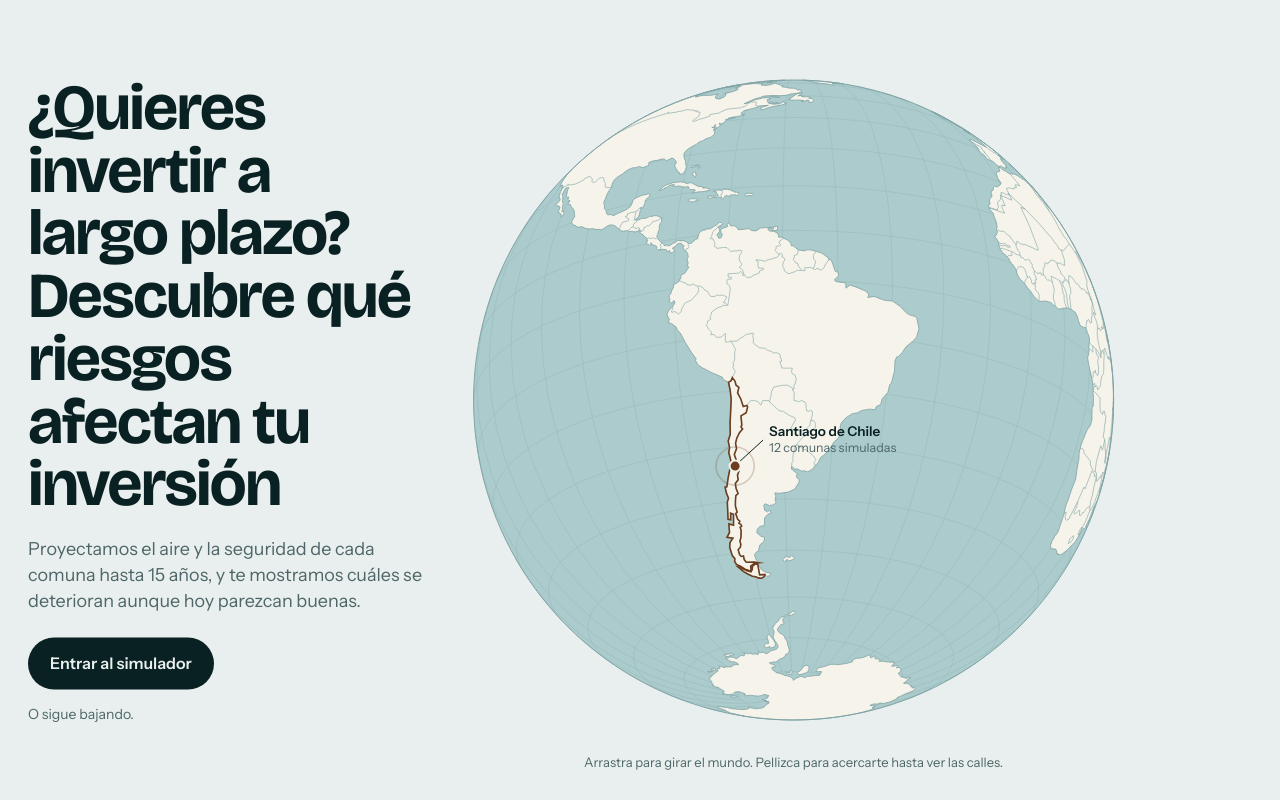
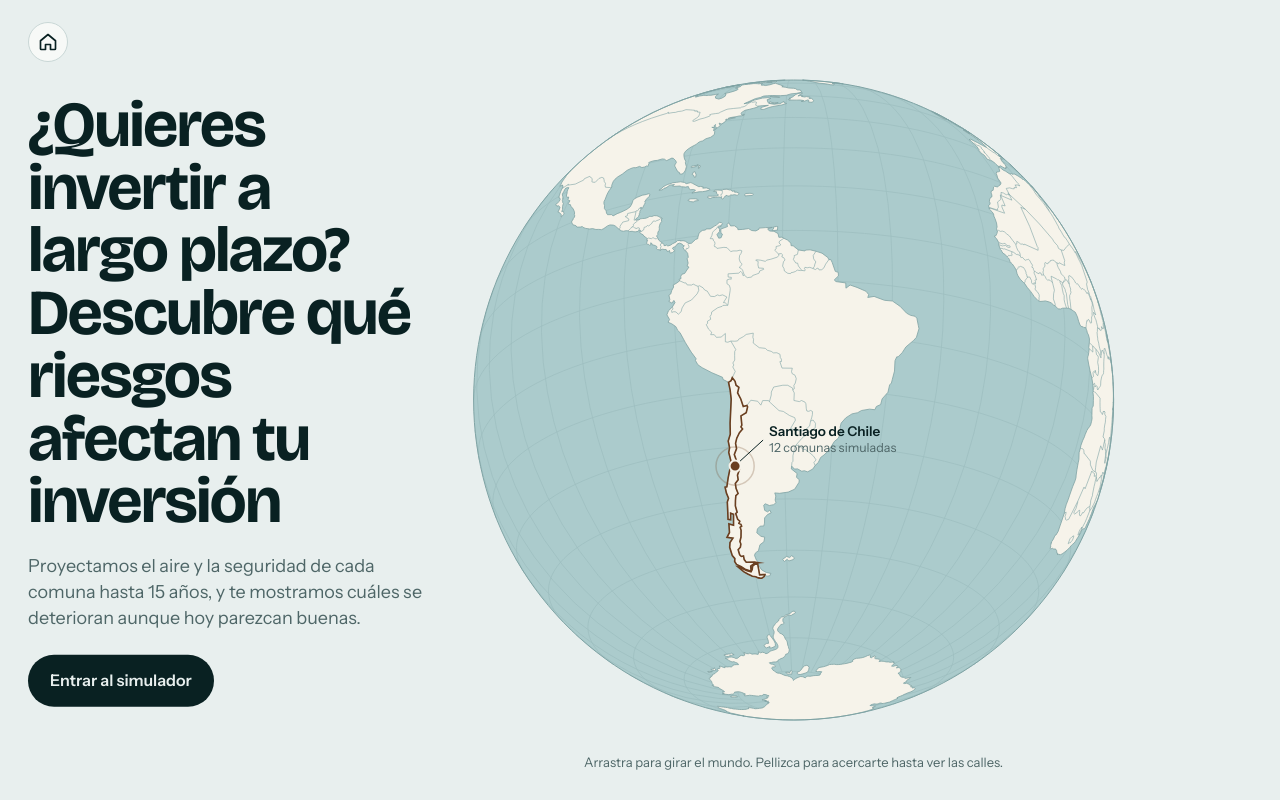
Before and after one commit to platanus-hack/platanus-hack-26-cl-team-22, a React (Vite) app in the folder web/: page / in a window 1280 px wide. Built offline with nearby package versions, Linux system fonts and the light colour scheme.

Commit message:
feat(web): keep the landing flow first and enter the simulator by button
Show the home button again, drop the scroll-to-enter gesture and the
'O sigue bajando' line, so the real simulator opens only from the
'Entrar al simulador' button.

```diff
--- a/web/src/intro.ts
+++ b/web/src/intro.ts
@@ -149,8 +149,8 @@ export function startIntro({ spacer, layer, box, roots: rootsCanvas, sim }: Elem
     roots.clear();
     setHomeDisabled(false);
     scrollTo(0, 0);
-    // The intro text stays on screen until the visitor decides to go in (src/simulador.ts).
-    document.dispatchEvent(new Event("intro-fin"));
+    // Entering the real simulator is only through the "Entrar al simulador" button
+    // (src/simulador.ts); the "intro-fin" scroll-to-enter gesture is not armed.
   }
 
   async function reopen() {
--- a/web/src/simulator/Simulator.tsx
+++ b/web/src/simulator/Simulator.tsx
@@ -53,7 +53,6 @@ export const Simulator = memo(function Simulator({ onReady, onHome }: Props) {
             <button className="cta" id="cta" onClick={entrarAlSimulador}>
               Entrar al simulador
             </button>
-            <small>O sigue bajando.</small>
           </div>
 
           <p className="hint">Arrastra para girar el mundo. Pellizca para acercarte hasta ver las calles.</p>
--- a/web/src/simulator/simulator.css
+++ b/web/src/simulator/simulator.css
@@ -56,7 +56,6 @@ h1,h2,h3,p{margin:0}
 .intro p{margin-top:20px; color:var(--muted); font-size:18px; max-width:46ch}
 .intro .cta{margin-top:24px; border:0; background:var(--ink); color:var(--page); padding:14px 22px; border-radius:999px; font-weight:600; font-size:16px}
 .intro .cta:hover{background:var(--accent); color:var(--accent-ink)}
-.intro small{display:block; margin-top:14px; color:var(--muted); font-size:14px}
 .sim:not([data-level="world"]) .intro{opacity:0; transform:translateY(8px); pointer-events:none}
 /* Below the globe, which the engine centers at 62% of the width on wide screens. */
 .hint{position:absolute; left:62%; bottom:28px; transform:translateX(-50%); width:max-content; max-width:min(520px, 60%); text-align:center; color:var(--muted); font-size:13px; pointer-events:none; transition:opacity .35s}
@@ -194,5 +193,6 @@ body.saliendo .sim .intro, body.saliendo .sim .crumbs, body.saliendo .sim .brand
 .panel .abrir:hover{background:var(--accent); color:var(--accent-ink)}
 
 /* La landing ya no se queda en el simulador de ejemplo: del globo pasa directo al simulador real.
-   Sus controles y su panel no se muestran; quedan el globo, la introducción con su botón y el crédito del mapa. */
-.sim .panel, .sim .crumbs, .sim .zoom, .sim .legend, .sim .brand{display:none}
+   Su panel y controles de zoom no se muestran; quedan el globo, el botón de inicio, la introducción con su
+   botón y el crédito del mapa. */
+.sim .panel, .sim .zoom, .sim .legend{display:none}
```
